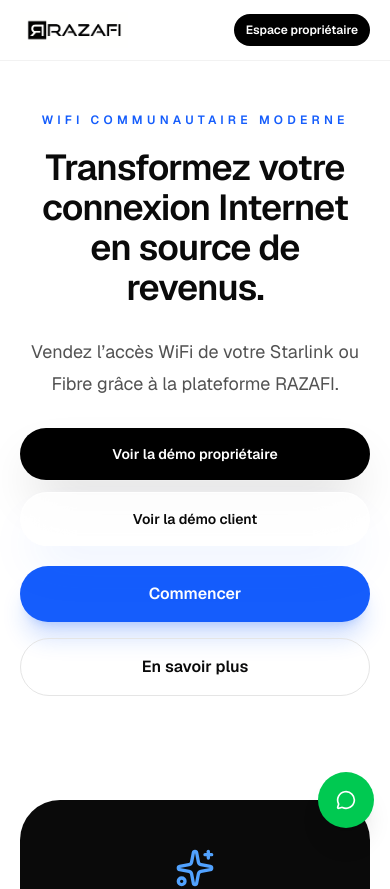
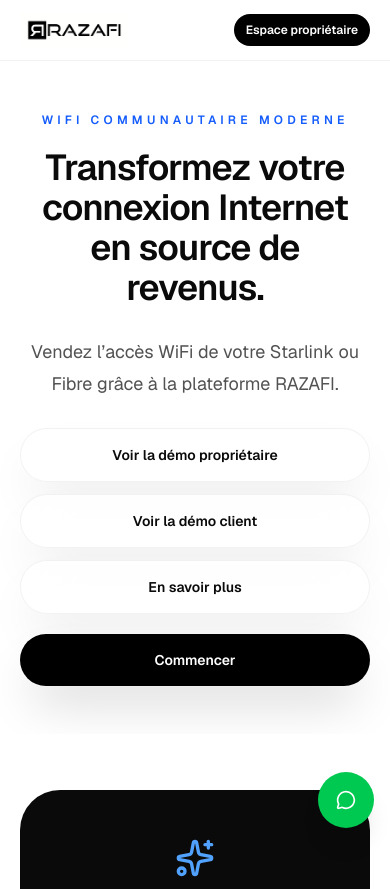
Before and after one commit to Razafisosthene/razafi-website, a Next.js app: page / in a window 390 px wide. Shown: the top 889 px of the page. Built offline with nearby package versions, Linux system fonts and the light colour scheme.

Commit message:
page_hero_buttons_iphone2027_patched

```diff
--- a/src/app/page.tsx
+++ b/src/app/page.tsx
@@ -160,34 +160,35 @@
             Vendez l’accès WiFi de votre Starlink ou Fibre grâce à la plateforme RAZAFI.
           </p>
 
-          <div className="mx-auto mt-7 flex max-w-3xl flex-col items-center justify-center gap-3 sm:flex-row">
+          <div className="mx-auto mt-7 flex max-w-4xl flex-col items-center justify-center gap-3 sm:flex-row sm:flex-wrap">
             <a
               href="/demo/demo-admin"
-    className="group inline-flex w-full items-center justify-center rounded-full bg-black px-7 py-4 text-sm font-semibold text-white shadow-2xl shadow-black/20 ring-1 ring-white/20 transition duration-300 hover:-translate-y-0.5 hover:scale-[1.02] hover:bg-neutral-900 sm:w-auto md:text-base"
+              className="inline-flex w-full items-center justify-center rounded-full border border-black/5 bg-white/80 px-7 py-4 text-sm font-semibold text-neutral-950 shadow-2xl shadow-black/10 backdrop-blur-xl transition duration-300 hover:-translate-y-0.5 hover:scale-[1.02] hover:bg-white sm:w-auto md:text-base"
             >
-    <span>Voir la démo propriétaire</span>
+              Voir la démo propriétaire
             </a>
 
             <a
               href="/demo/demo-user"
-    className="group inline-flex w-full items-center justify-center rounded-full border border-white/70 bg-white/80 px-7 py-4 text-sm font-semibold text-neutral-950 shadow-2xl shadow-blue-600/10 backdrop-blur-xl transition duration-300 hover:-translate-y-0.5 hover:scale-[1.02] hover:bg-white sm:w-auto md:text-base"
+              className="inline-flex w-full items-center justify-center rounded-full border border-black/5 bg-white/80 px-7 py-4 text-sm font-semibold text-neutral-950 shadow-2xl shadow-black/10 backdrop-blur-xl transition duration-300 hover:-translate-y-0.5 hover:scale-[1.02] hover:bg-white sm:w-auto md:text-base"
             >
-    <span>Voir la démo client</span>
+              Voir la démo client
+            </a>
+
+            <a
+              href="#faq"
+              className="inline-flex w-full items-center justify-center rounded-full border border-black/5 bg-white/80 px-7 py-4 text-sm font-semibold text-neutral-950 shadow-2xl shadow-black/10 backdrop-blur-xl transition duration-300 hover:-translate-y-0.5 hover:scale-[1.02] hover:bg-white sm:w-auto md:text-base"
+            >
+              En savoir plus
             </a>
           </div>
 
-          <div className="mt-5 flex flex-col justify-center gap-4 sm:flex-row">
+          <div className="mt-5 flex justify-center">
             <a
               href={whatsappUrl}
-              className="rounded-full bg-blue-600 px-8 py-4 font-semibold text-white shadow-xl shadow-blue-600/20 transition hover:scale-105 hover:bg-blue-700"
+              className="inline-flex w-full items-center justify-center rounded-full bg-black px-10 py-4 text-sm font-semibold text-white shadow-2xl shadow-black/20 ring-1 ring-white/20 transition duration-300 hover:-translate-y-0.5 hover:scale-[1.02] hover:bg-neutral-900 sm:w-auto md:text-base"
             >
               Commencer
-            </a>
-            <a
-              href="#faq"
-              className="rounded-full border border-neutral-200 px-8 py-4 font-semibold transition hover:scale-105 hover:bg-neutral-50"
-            >
-              En savoir plus
             </a>
           </div>
         </motion.div>
```
Lines whose indentation alone changed are shown as unchanged.
